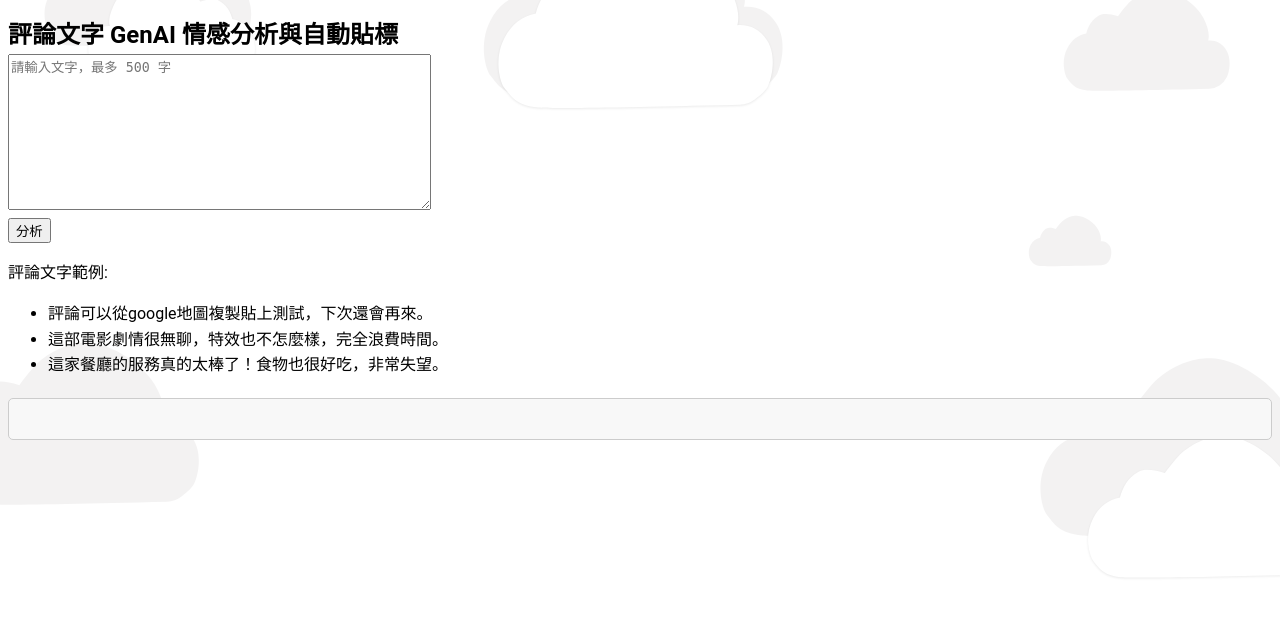
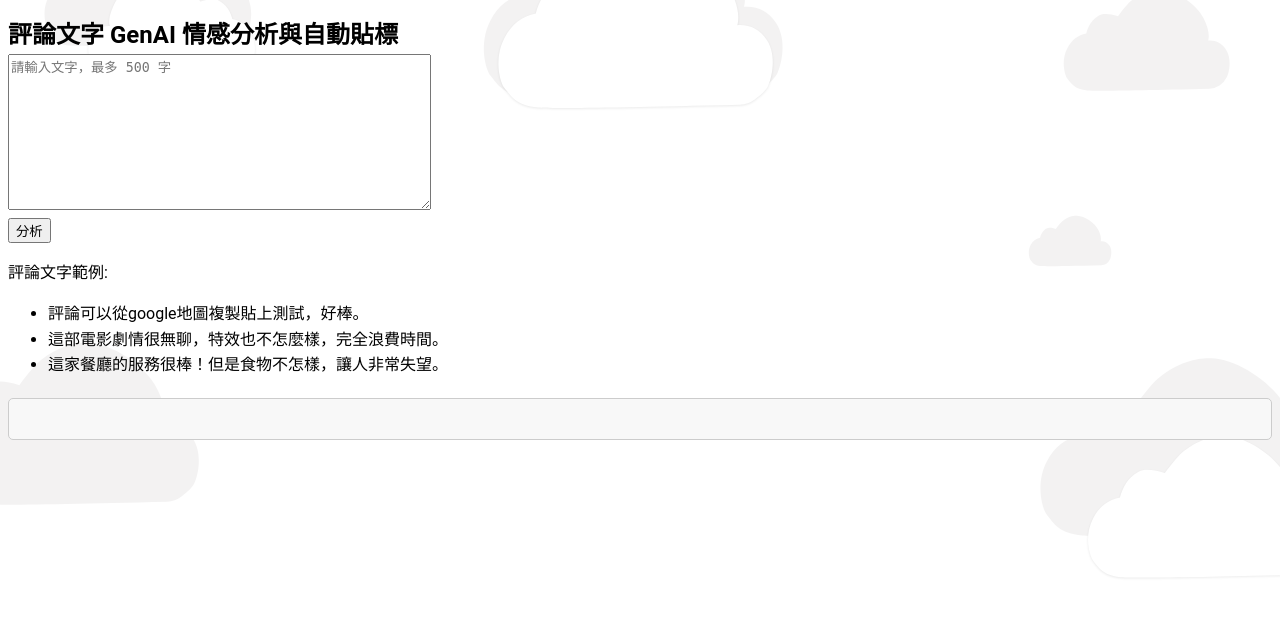
Before and after one commit to LinkGitData/gemini-sentiment-web, a Flask app: page / in a window 1280 px wide. Shown: the top 618 px of the page. Run offline with Flask 3, Linux system fonts and the light colour scheme.

Commit message:
web 版變更

```diff
--- a/app.py
+++ b/app.py
@@ -5,17 +5,17 @@ import vertexai.preview.generative_models as generative_models
 import json
 
 # 設定 Google Cloud 專案 ID 和地區
-#PROJECT_ID = "linklin-lab"  # 請替換為您的專案 ID
-#REGION = "asia-east1"  # 請替換為您的地區
+# PROJECT_ID = "Your PROJECT ID"  # 請替換為您的專案 ID
+# REGION = "Your REGION"  # 請替換為您的地區
 
 # 初始化 Vertex AI
-#vertexai.init(project=PROJECT_ID, location=REGION)
+# vertexai.init(project=PROJECT_ID, location=REGION)
 
 # 載入 gemini-1.5-flash 模型
 model = GenerativeModel(
     "gemini-1.5-flash-001",
     system_instruction=["""你是很棒的評論家，你的服務很有幫助"""]
-  )
+)
 
 # 定義情緒標籤對應表
 sentiment_labels = {
@@ -72,14 +72,17 @@ generation_config = {
     "max_output_tokens": 256,
     "temperature": 1.0,
     "top_p": 0.95,
+    "top_k": 5,
 }
 
 safety_settings = {
-    generative_models.HarmCategory.HARM_CATEGORY_HATE_SPEECH: generative_models.HarmBlockThreshold.BLOCK_MEDIUM_AND_ABOVE,
-    generative_models.HarmCategory.HARM_CATEGORY_DANGEROUS_CONTENT: generative_models.HarmBlockThreshold.BLOCK_MEDIUM_AND_ABOVE,
-    generative_models.HarmCategory.HARM_CATEGORY_SEXUALLY_EXPLICIT: generative_models.HarmBlockThreshold.BLOCK_MEDIUM_AND_ABOVE,
-    generative_models.HarmCategory.HARM_CATEGORY_HARASSMENT: generative_models.HarmBlockThreshold.BLOCK_MEDIUM_AND_ABOVE,
+    generative_models.HarmCategory.HARM_CATEGORY_HATE_SPEECH: generative_models.HarmBlockThreshold.BLOCK_MEDIUM_AND_ABOVE,  # 阻擋中度及以上仇恨言論
+    generative_models.HarmCategory.HARM_CATEGORY_DANGEROUS_CONTENT: generative_models.HarmBlockThreshold.BLOCK_MEDIUM_AND_ABOVE,  # 阻擋中度及以上危險內容
+    generative_models.HarmCategory.HARM_CATEGORY_SEXUALLY_EXPLICIT: generative_models.HarmBlockThreshold.BLOCK_MEDIUM_AND_ABOVE,  # 阻擋中度及以上性暗示內容
+    generative_models.HarmCategory.HARM_CATEGORY_HARASSMENT: generative_models.HarmBlockThreshold.BLOCK_MEDIUM_AND_ABOVE,  # 阻擋中度及以上騷擾內容
 }
+
+
 # 建立 Flask 應用程式
 app = Flask(__name__)
 
@@ -110,10 +113,10 @@ def analyze():
         "labels": labels
     }
 
-    #將result用一個網頁方式呈現
+    # 將 result 用一個網頁方式呈現
     return render_template("index.html", result=result)  # 渲染 index.html 並傳遞 result
 
-    #return jsonify(result)
+    # return jsonify(result)
 
 if __name__ == "__main__":
     app.run(debug=True)
--- a/templates/index.html
+++ b/templates/index.html
@@ -2,27 +2,35 @@
 <html>
 <head>
     <title>評論文字 GenAI 情感分析與自動貼標</title>
-    <link rel="stylesheet" href="style.css"> </head>
+    <link rel="stylesheet" href="style.css">
+</head>
 <body>
     <h1>評論文字 GenAI 情感分析與自動貼標</h1>
+
     <form method="POST" action="/analyze">
         <textarea name="text" rows="10" cols="50" placeholder="請輸入文字，最多 500 字"></textarea><br>
         <div id="processed-text"></div>
         <button type="submit">分析</button>
     </form>
-    <p>評論文字範例: </p>
+
+    <p>評論文字範例:</p>
     <ul>
-        <li>評論可以從google地圖複製貼上測試，下次還會再來。</li>
+        <li>評論可以從google地圖複製貼上測試，好棒。</li>
         <li>這部電影劇情很無聊，特效也不怎麼樣，完全浪費時間。</li>
-        <li>這家餐廳的服務真的太棒了！食物也很好吃，非常失望。</li>
+        <li>這家餐廳的服務很棒！但是食物不怎樣，讓人非常失望。</li>
     </ul>
+
     <div id="analysis-result">
         {% if result %}
             <h2>分析結果</h2>
+            <div>
                 <p>輸入文字: {{ result.text }}</p>
                 <p>情緒: {{ result.sentiment }}</p>
                 <p>解釋: {{ result.explanation }}</p>
                 <p>Gemini 的解釋: {{ result.gemini_explanation }}</p>
+            </div>
+
+            <div>
                 <p>實體:
                     {% if result.entities %}
                         {% for entity in result.entities %}
@@ -32,6 +40,7 @@
                         無
                     {% endif %}
                 </p>
+
                 <p><strong>自動貼標:</strong>
                     {% if result.labels %}
                         {% for label in result.labels %}
@@ -41,6 +50,8 @@
                         無
                     {% endif %}
                 </p>
+            </div>
+
             <a href="/">返回首頁</a>
         {% endif %}
     </div>
```
Also changed, not shown: README.md. Lines whose indentation alone changed are shown as unchanged.
